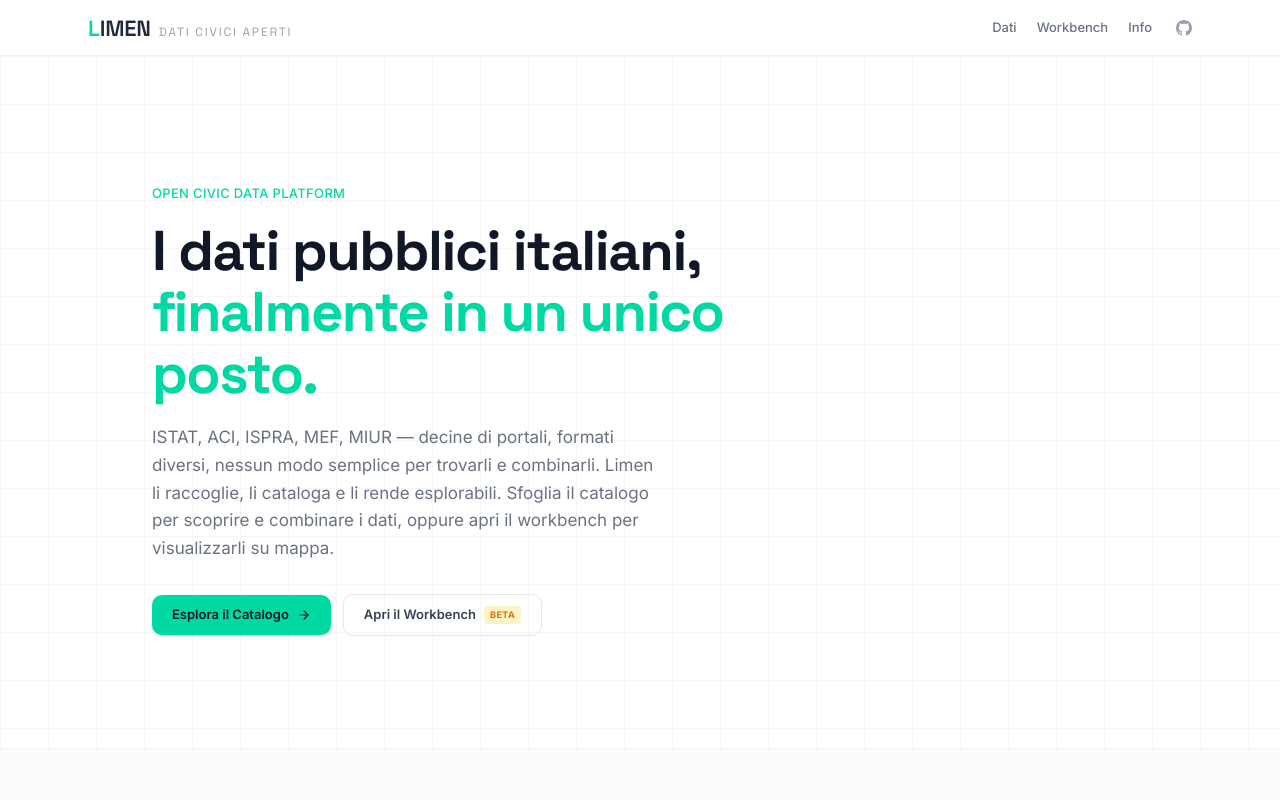
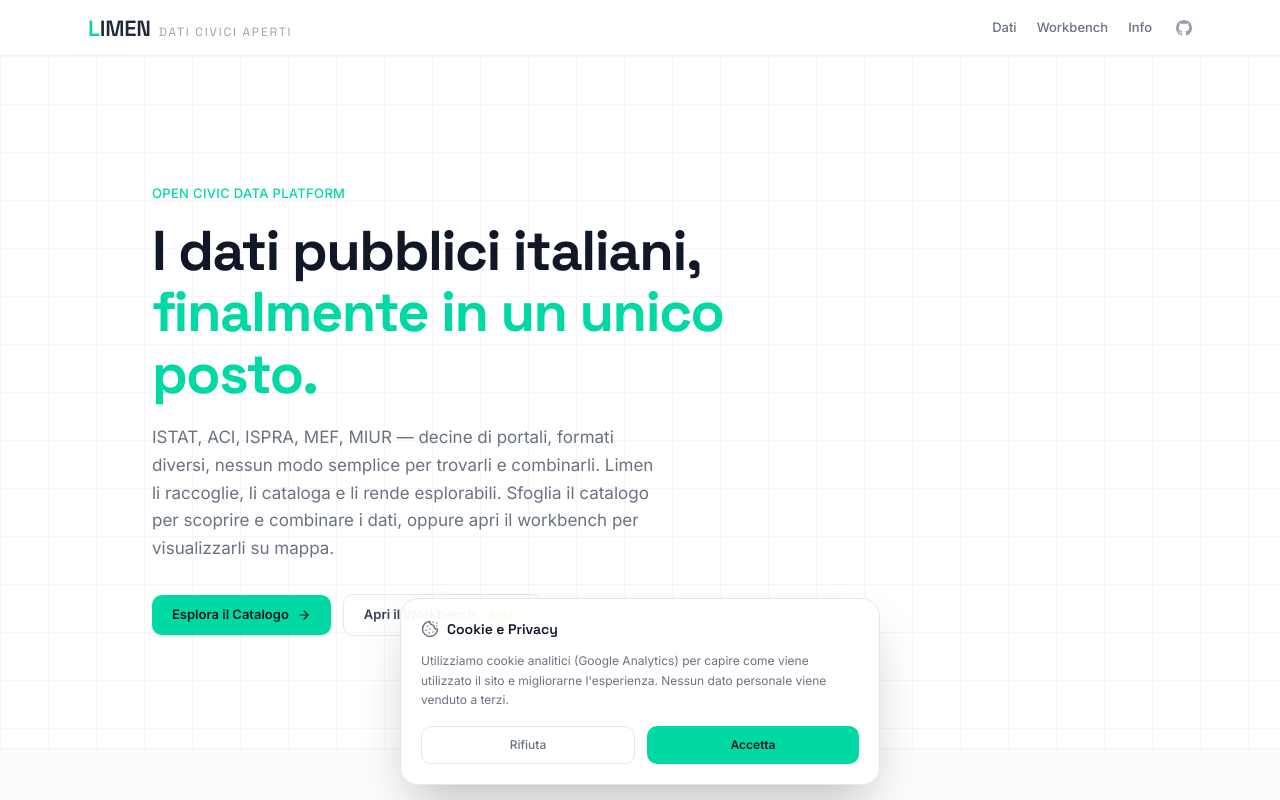
Before and after one commit to l7g/limen, a Next.js app: page / in a window 1280 px wide. Shown: the top 800 px of the page. Built offline with nearby package versions, Linux system fonts and the light colour scheme; no server answers.

Commit message:
Feat/ga seo cookies (#3)
* refactor: clean up unused imports and improve state management in components

* feat: add GDPR cookie consent, Google Analytics, robots.txt and sitemap

* fix: replace useEffect setState with useSyncExternalStore for consent

```diff
--- a/app/layout.tsx
+++ b/app/layout.tsx
@@ -1,5 +1,7 @@
 import type { Metadata } from "next";
 import { Space_Grotesk, Inter } from "next/font/google";
+import GoogleAnalytics from "@/components/GoogleAnalytics";
+import CookieConsent from "@/components/CookieConsent";
 import "./globals.css";
 
 const spaceGrotesk = Space_Grotesk({
@@ -50,7 +52,9 @@
       className={`${spaceGrotesk.variable} ${inter.variable} h-full antialiased`}
     >
       <body className="min-h-full flex flex-col font-sans bg-white text-gray-900">
+        <GoogleAnalytics />
         {children}
+        <CookieConsent />
       </body>
     </html>
   );
--- /dev/null
+++ b/app/robots.ts
@@ -0,0 +1,12 @@
+import type { MetadataRoute } from "next";
+
+export default function robots(): MetadataRoute.Robots {
+  return {
+    rules: {
+      userAgent: "*",
+      allow: "/",
+      disallow: "/api/",
+    },
+    sitemap: "https://limen.city/sitemap.xml",
+  };
+}
--- /dev/null
+++ b/app/sitemap.ts
@@ -0,0 +1,21 @@
+import type { MetadataRoute } from "next";
+import { datasets } from "@/lib/datasets/catalog";
+
+export default function sitemap(): MetadataRoute.Sitemap {
+  const base = "https://limen.city";
+
+  const staticPages: MetadataRoute.Sitemap = [
+    { url: base, changeFrequency: "weekly", priority: 1.0 },
+    { url: `${base}/dati`, changeFrequency: "weekly", priority: 0.9 },
+    { url: `${base}/workbench`, changeFrequency: "monthly", priority: 0.8 },
+    { url: `${base}/info`, changeFrequency: "monthly", priority: 0.5 },
+  ];
+
+  const datasetPages: MetadataRoute.Sitemap = datasets.map((d) => ({
+    url: `${base}/dati/${d.id}`,
+    changeFrequency: "weekly" as const,
+    priority: 0.7,
+  }));
+
+  return [...staticPages, ...datasetPages];
+}
--- /dev/null
+++ b/components/CookieConsent.tsx
@@ -0,0 +1,77 @@
+"use client";
+
+import { useState, useEffect } from "react";
+import { Cookie } from "lucide-react";
+
+const STORAGE_KEY = "limen-cookie-consent";
+
+export type ConsentValue = "granted" | "denied";
+
+/** Read consent from localStorage (returns null if no choice yet) */
+export function getStoredConsent(): ConsentValue | null {
+  if (typeof window === "undefined") return null;
+  const v = localStorage.getItem(STORAGE_KEY);
+  if (v === "granted" || v === "denied") return v;
+  return null;
+}
+
+export default function CookieConsent() {
+  const [visible, setVisible] = useState(false);
+
+  useEffect(() => {
+    if (getStoredConsent() === null) {
+      const t = setTimeout(() => setVisible(true), 800);
+      return () => clearTimeout(t);
+    }
+  }, []);
+
+  function handleChoice(choice: ConsentValue) {
+    localStorage.setItem(STORAGE_KEY, choice);
+    setVisible(false);
+    window.dispatchEvent(
+      new CustomEvent("cookie-consent-change", { detail: choice }),
+    );
+  }
+
+  if (!visible) return null;
+
+  return (
+    <div
+      role="dialog"
+      aria-label="Cookie consent"
+      className="fixed inset-x-0 bottom-0 z-[10000] animate-in slide-in-from-bottom duration-500 fill-mode-both"
+    >
+      <div className="mx-auto max-w-lg p-4 pb-[max(1rem,env(safe-area-inset-bottom))]">
+        <div className="rounded-2xl border border-gray-200 bg-white/95 shadow-2xl backdrop-blur-xl p-5">
+          <div className="mb-3 flex items-center gap-2">
+            <Cookie size={18} className="text-gray-500" aria-hidden="true" />
+            <h2 className="font-heading text-sm font-semibold text-gray-900">
+              Cookie e Privacy
+            </h2>
+          </div>
+
+          <p className="mb-4 text-xs leading-relaxed text-gray-500">
+            Utilizziamo cookie analitici (Google Analytics) per capire come
+            viene utilizzato il sito e migliorarne l&apos;esperienza. Nessun
+            dato personale viene venduto a terzi.
+          </p>
+
+          <div className="flex gap-3">
+            <button
+              onClick={() => handleChoice("denied")}
+              className="flex-1 cursor-pointer rounded-lg border border-gray-200 px-4 py-2.5 text-xs font-medium text-gray-500 transition-colors hover:bg-gray-50"
+            >
+              Rifiuta
+            </button>
+            <button
+              onClick={() => handleChoice("granted")}
+              className="flex-1 cursor-pointer rounded-lg bg-[#00D9A3] px-4 py-2.5 text-xs font-semibold text-gray-900 transition-colors hover:bg-[#00B386]"
+            >
+              Accetta
+            </button>
+          </div>
+        </div>
+      </div>
+    </div>
+  );
+}
--- /dev/null
+++ b/components/GoogleAnalytics.tsx
@@ -0,0 +1,49 @@
+"use client";
+
+import { useState, useEffect, useSyncExternalStore } from "react";
+import Script from "next/script";
+import { getStoredConsent } from "./CookieConsent";
+
+const GA_MEASUREMENT_ID = process.env.NEXT_PUBLIC_GA_ID ?? "G-XXXXXXXXXX";
+
+function useConsentGranted() {
+  return useSyncExternalStore(
+    (cb) => {
+      window.addEventListener("cookie-consent-change", cb);
+      return () => window.removeEventListener("cookie-consent-change", cb);
+    },
+    () => getStoredConsent() === "granted",
+    () => false,
+  );
+}
+
+export default function GoogleAnalytics() {
+  const consented = useConsentGranted();
+
+  if (
+    process.env.NODE_ENV !== "production" ||
+    GA_MEASUREMENT_ID === "G-XXXXXXXXXX" ||
+    !consented
+  ) {
+    return null;
+  }
+
+  return (
+    <>
+      <Script
+        src={`https://www.googletagmanager.com/gtag/js?id=${GA_MEASUREMENT_ID}`}
+        strategy="afterInteractive"
+      />
+      <Script id="gtag-init" strategy="afterInteractive">
+        {`
+          window.dataLayer = window.dataLayer || [];
+          function gtag(){dataLayer.push(arguments);}
+          gtag('js', new Date());
+          gtag('config', '${GA_MEASUREMENT_ID}', {
+            page_path: window.location.pathname,
+          });
+        `}
+      </Script>
+    </>
+  );
+}
```
